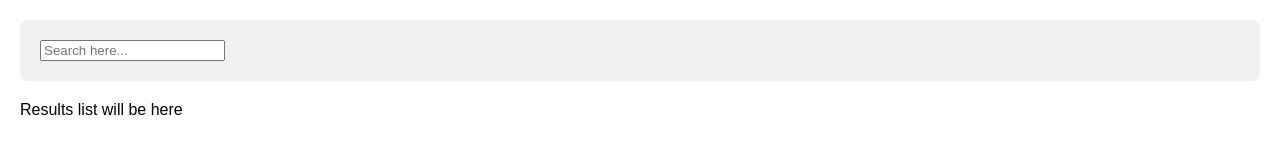
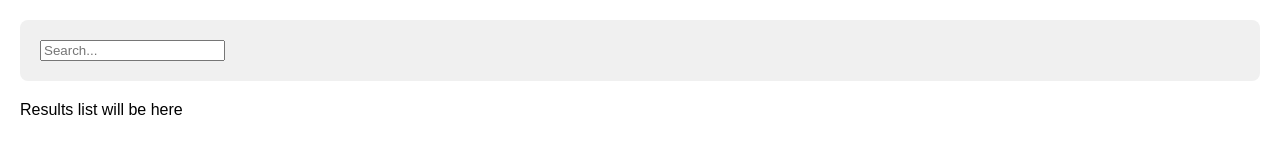
Before and after one commit to a-heras/rsschool-react, a React (Vite) app: page / in a window 1280 px wide. Shown: the top 160 px of the page. Built offline with nearby package versions, Linux system fonts and the light colour scheme.

Commit message:
feat: add Search Functionality with Local Storage

```diff
--- a/src/App.tsx
+++ b/src/App.tsx
@@ -2,9 +2,9 @@ import { Component } from "react";
 import { SearchPage } from "./pages/SearchPage";
 
 export class App extends Component {
-  render() {
-    return <SearchPage />
-  }
+    render() {
+        return <SearchPage />
+    }
 }
 
 export default App;
--- a/src/components/Search/Search.tsx
+++ b/src/components/Search/Search.tsx
@@ -0,0 +1,42 @@
+import { Component, type ChangeEvent } from "react";
+
+interface SearchState {
+    searchTerm: string;
+}
+
+export class Search extends Component<{}, SearchState> {
+    constructor(props: {}) {
+        super(props);
+        this.state = {
+            searchTerm: "",
+        }
+    }
+
+    componentDidMount() {
+        const saved = localStorage.getItem("searchTerm");
+
+        if(saved) {
+            this.setState({searchTerm: saved});
+        }
+    }
+
+    handleChange = (event: ChangeEvent<HTMLInputElement>) => {
+        const value = event.target.value;
+        this.setState({searchTerm: value});
+        localStorage.setItem("searchTerm", value);
+    }
+
+    render() {
+        return (
+            <div>
+                <input
+                    type="text"
+                    value={this.state.searchTerm}
+                    onChange={this.handleChange}
+                    placeholder="Search..."
+                />
+            </div>
+        );
+    }
+
+}
--- a/src/layout/Main/Main.tsx
+++ b/src/layout/Main/Main.tsx
@@ -1,4 +1,4 @@
-import { Component, ReactNode } from "react";
+import { Component, type ReactNode } from "react";
 import "./Main.css";
 
 interface MainProps {
--- a/src/main.tsx
+++ b/src/main.tsx
@@ -4,7 +4,7 @@ import App from "./App";
 import "./index.css";
 
 ReactDOM.createRoot(document.getElementById("root")!).render(
-  <React.StrictMode>
-    <App />
+    <React.StrictMode>
+      <App />
   </React.StrictMode>
 );
--- a/src/pages/SearchPage.tsx
+++ b/src/pages/SearchPage.tsx
@@ -1,11 +1,12 @@
 import { Component } from "react";
 import { Main } from "../layout/Main/Main";
+import { Search } from "../components/Search/Search";
 
 export class SearchPage extends Component {
   render() {
     return (
         <Main
-            search={<input type="text" placeholder="Search here..." />}
+            search={<Search />}
             results={<div>Results list will be here</div>}
         />
     );
```
